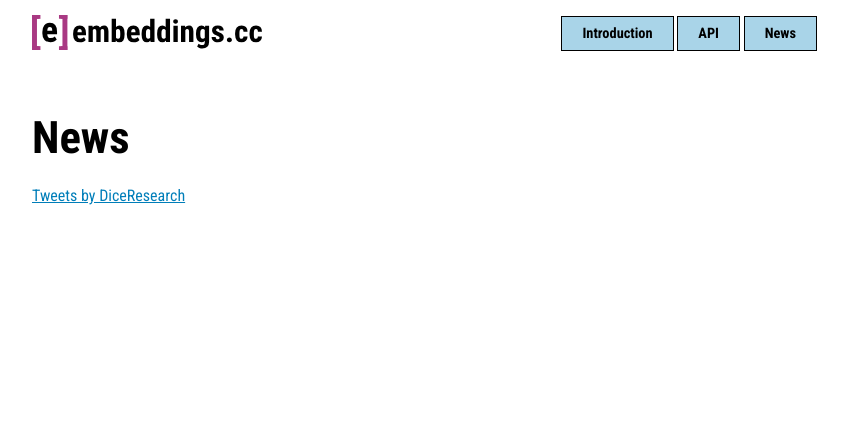
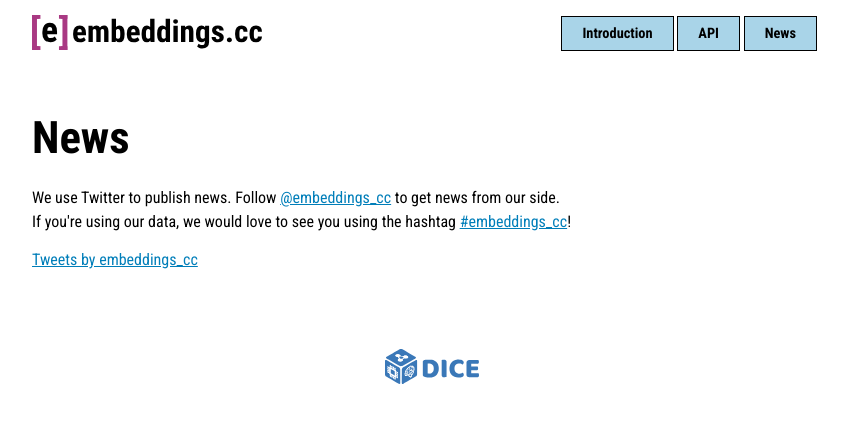
Before and after one commit to dice-group/embeddings.cc, a Flask app: template webservice_public/templates/news.htm in a window 1280 px wide. Shown: the top 423 px of the page, without its empty margins (208-1056 px from the left). Run offline with Flask 2, Linux system fonts and the light colour scheme; the template is opened without the code that fills it, so the values that code supplies are empty; some libraries are stand-ins or nearby versions.

Commit message:
well lets call it the release

```diff
--- a/webservice_public/templates/api.htm
+++ b/webservice_public/templates/api.htm
@@ -71,6 +71,7 @@ pre::-webkit-scrollbar-track {
 <span style="width:215px;padding:8px 0;display:inline-block">&nbsp;</span>
 <a href="/">Introduction</a>
 <a href="/api">API</a>
+<a href="/news">News</a>
 </div>
 
 <h1>API: Web services</h1>
@@ -538,7 +539,7 @@ else:
 </table>
 
 </div>
-<footer><a target="_blank" href="https://dice-research.org/"><img src="/static/dice.svg" style="height:35px; margin-top:30px"></a></footer>
+<footer><a target="_blank" href="https://dice-research.org/"><img src="/static/dice.svg" alt="DICE" style="height:35px; margin-top:30px"></a></footer>
 <script src="/static/prism.js"></script>
 <script src="/static/api.js"></script>
 <script>
--- a/webservice_public/templates/news.htm
+++ b/webservice_public/templates/news.htm
@@ -20,9 +20,17 @@
 
 <h1>News</h1>
 
-<a class="twitter-timeline" data-dnt="true" data-theme="light" href="https://twitter.com/DiceResearch">Tweets by DiceResearch</a> <script async src="https://platform.twitter.com/widgets.js" charset="utf-8"></script>
-<!--
-<a class="twitter-timeline" data-dnt="true" data-theme="light" href="https://twitter.com/embeddings_cc">Tweets by embeddings_cc</a> <script async src="https://platform.twitter.com/widgets.js" charset="utf-8"></script>
--->
+<p>
+We use Twitter to publish news.
+Follow <a target="_blank" href="https://twitter.com/embeddings_cc">@embeddings_cc</a> to get news from our side. <br />
+If you're using our data, we would love to see you using the hashtag <a target="_blank" href="https://twitter.com/intent/tweet?text=We+use+Universal+Knowledge+Graph+Embeddings.+Hello+to+%40embeddings_cc+%23embeddings_cc">#embeddings_cc</a>!
+</p>
+
+<div>
+<a class="twitter-timeline" data-width="600" data-dnt="true" href="https://twitter.com/embeddings_cc">Tweets by embeddings_cc</a> <script async src="https://platform.twitter.com/widgets.js" charset="utf-8"></script>
+</div>
+
+</div>
+<footer><a target="_blank" href="https://dice-research.org/"><img src="/static/dice.svg" alt="DICE" style="height:35px; margin-top:30px"></a></footer>
 </body>
 </html>
```
Also changed, not shown: webservice_public/templates/index.htm (+10 -1 lines).
